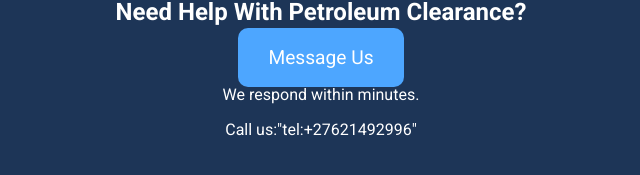
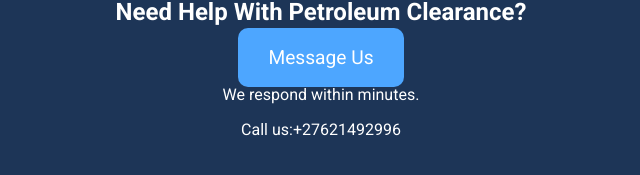
Before and after one commit to Cleartradelogistics/cleartrade-landing, a plain HTML site: page index.html in a window 1280 px wide. Shown: the part 2054-2229 px from the top of the page, 319-959 px from the left. Drawn offline with Linux system fonts and the light colour scheme.

Commit message:
Update index.html

```diff
--- a/index.html
+++ b/index.html
@@ -89,7 +89,7 @@
     <h2>Need Help With Petroleum Clearance?</h2>
     <a href="https://wa.me/27621492996" target="_blank">Message Us</a>
     <p>We respond within minutes.</p>
-    <p>Call us:"tel:+27621492996"</p>
+    <p>Call us:+27621492996</p>
   </footer>
 
   <script>
```
